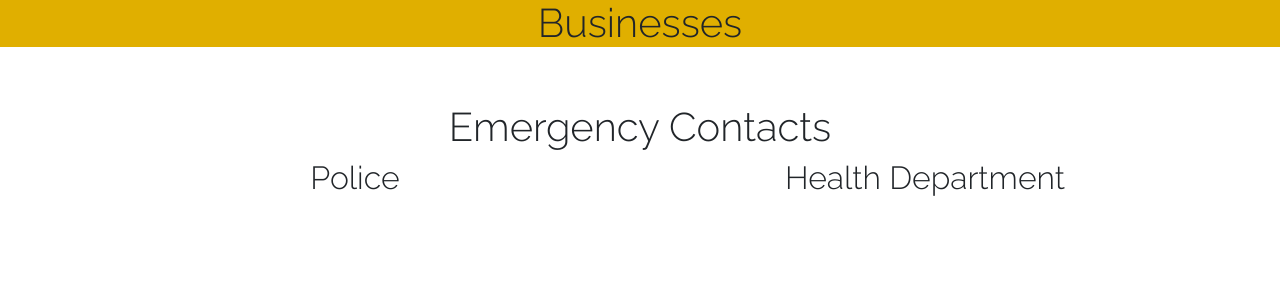
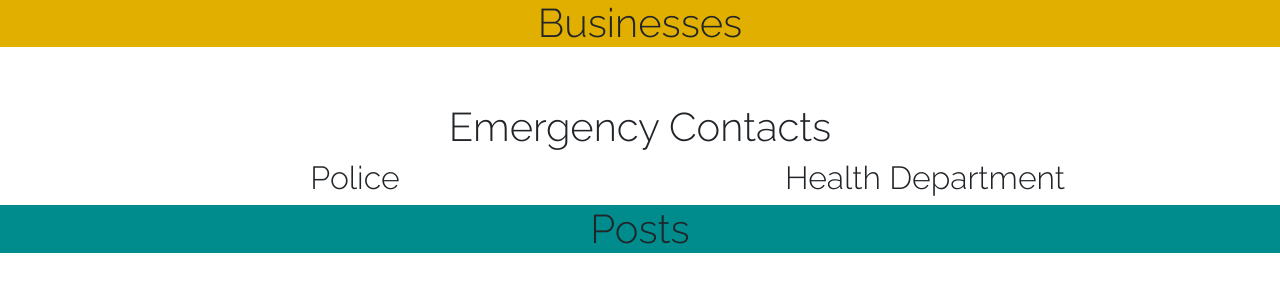
Before and after one commit to Ruweydha/Neighbouhood, a Django app: template neighbour/templates/home.html in a window 1280 px wide. Shown: the part 517-800 px from the top of the page. Run offline with Django 4.2, Linux system fonts and the light colour scheme; the template is opened without the code that fills it, so the values that code supplies are empty; parts of the project's set-up code (start-up, migrations or seed data) failed here and were passed over; some libraries are stand-ins or nearby versions; some web fonts are replaced.

Commit message:
Added some styling

```diff
--- a/neighbour/templates/home.html
+++ b/neighbour/templates/home.html
@@ -14,7 +14,7 @@
     </div>
   </div>
 </div>
-<div class="heading">
+<div class="heading continer-fluid">
   <h1 class="text-center">Businesses</h1>
 
 </div>
@@ -22,7 +22,7 @@
   <div class="row">
     {% for business in businesses %}
     <div class="col-md-4">
-      <div class="card mx-auto m-1 mt-2" style="width: 100%;">
+      <div class="card mx-auto m-1 mt-2" style="width: 100%; background-color: #008c8c;">
       <div class="card-body">
         <h5 class="card-title"><strong>Name: </strong>{{business.name}}</h5>
         <p class="card-text"><strong>email: </strong>{{business.email}}</p>
@@ -58,15 +58,24 @@
     </div>
   </div>
 </div>
-<p>
+<div class="heading" style="background-color: #008c8c;">
+  <h1 class="text-center">Posts</h1>
 
+</div>
+<div class="container">
+  <div class="row">
+    {% for post in posts %}
+    <div class="col-md-4">
+      <div class="card mx-auto m-1 mt-2" style="width: 100%; background-color: #e0af00;">
+      <div class="card-body">
+        <h5 class="card-title text-center"><strong>{{post.user.username}}</strong></h5>
+        <p class="card-text">{{post.post}}</p>
+      </div>
 
+    </div>
 
-</p>
-<p>
-  {% for post in posts %}
-{{post.user.username}}
-{{post.post}}
-{% endfor %}
-</p>
+    </div>
+    {% endfor %}
+  </div>
+</div>
 {% endblock %}
```
